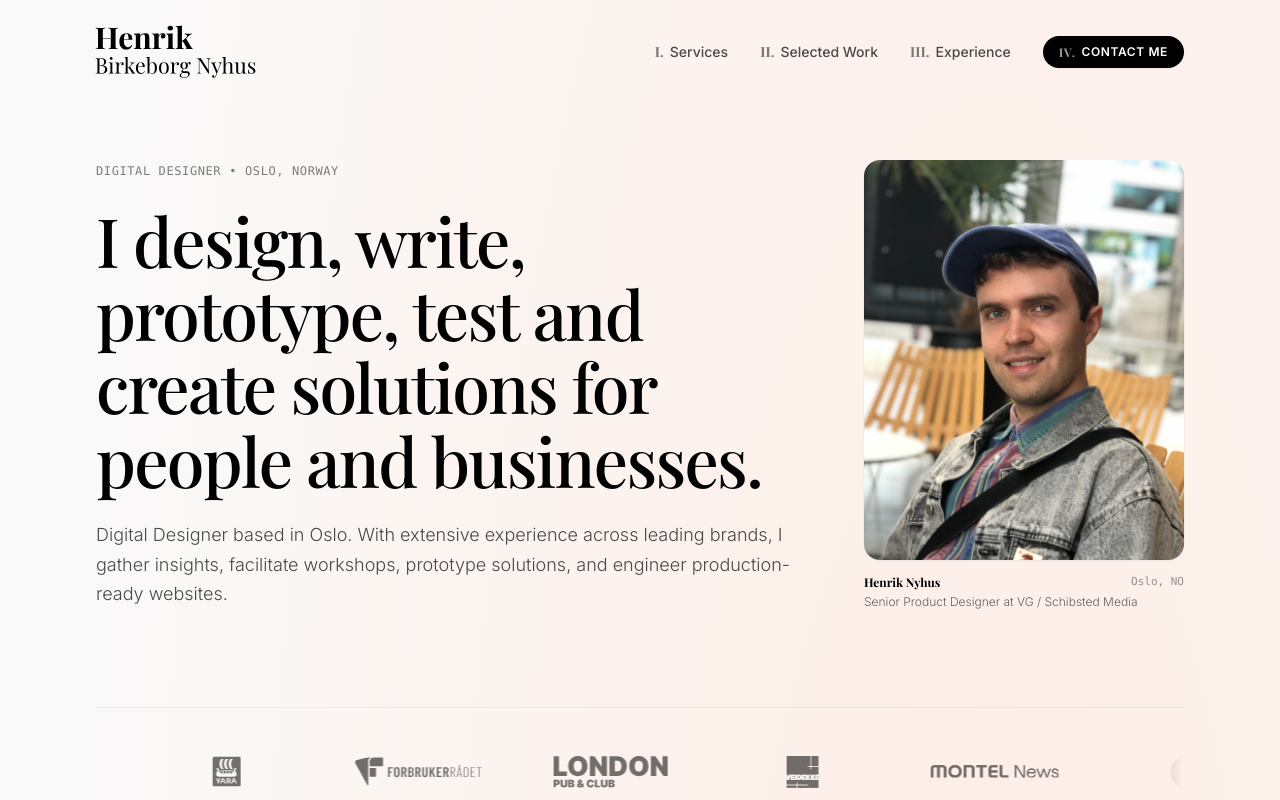
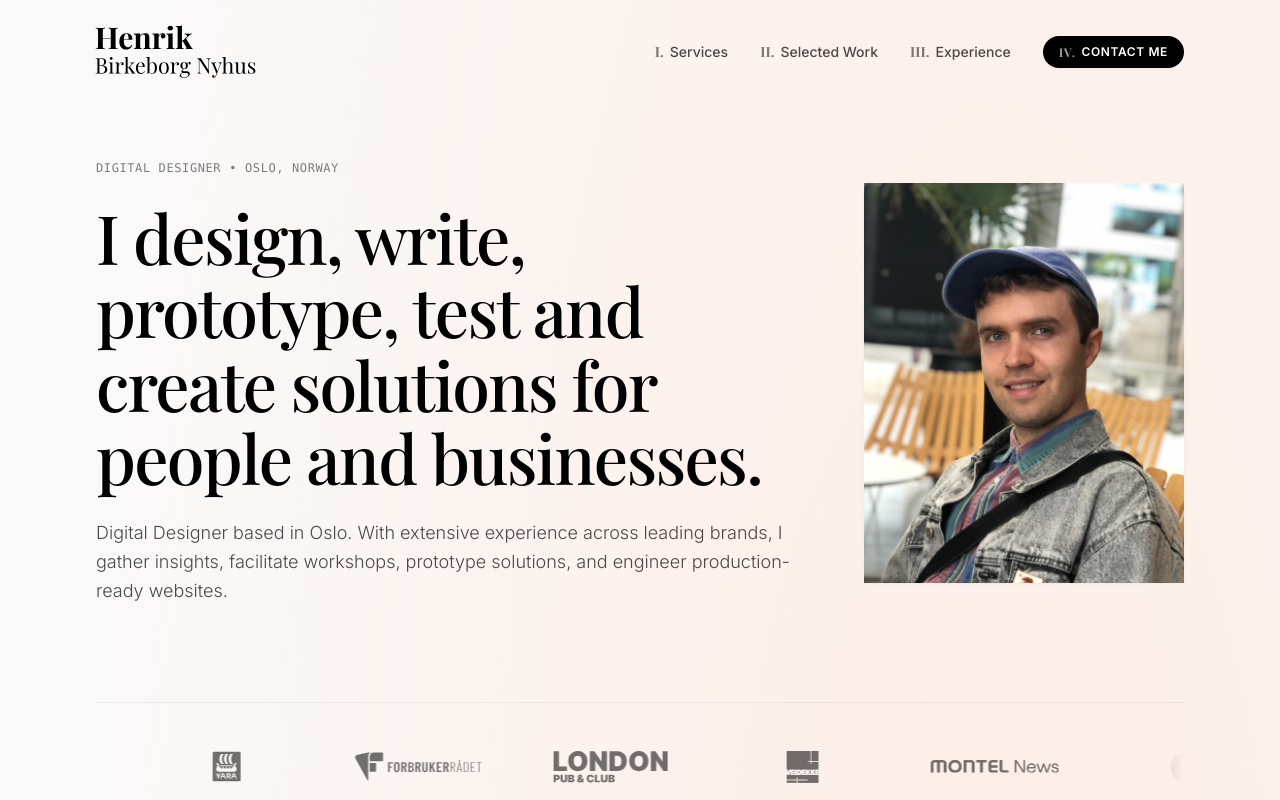
Before and after one commit to henrik-nb/henriknyhus-portfolio, a Next.js app: page / in a window 1280 px wide. Shown: the top 800 px of the page. Built offline with nearby package versions, Linux system fonts and the light colour scheme; a web font is replaced by a local one.

Commit message:
Remove photo caption text and remove rounded corners from portrait

```diff
--- a/src/components/Hero.tsx
+++ b/src/components/Hero.tsx
@@ -29,7 +29,7 @@ export function Hero() {
 
               {/* Mobile-only prominent portrait alongside the ingress */}
               <div className="lg:hidden shrink-0">
-                <div className="relative w-28 h-36 sm:w-36 sm:h-44 rounded-2xl overflow-hidden bg-neutral-200/60 shadow-xs border border-black/[0.06]">
+                <div className="relative w-28 h-36 sm:w-36 sm:h-44 overflow-hidden bg-neutral-200/60 shadow-xs border border-black/[0.06]">
                   <Image
                     src={HERO_DATA.avatar}
                     alt={HERO_DATA.name}
@@ -46,7 +46,7 @@ export function Hero() {
           {/* Desktop Studio Portrait (hidden on mobile, visible on lg) */}
           <div className="hidden lg:flex lg:col-span-4 flex-col items-end">
             <div className="w-full max-w-[320px]">
-              <div className="relative aspect-[4/5] w-full rounded-2xl overflow-hidden bg-neutral-200/60 shadow-xs">
+              <div className="relative aspect-[4/5] w-full overflow-hidden bg-neutral-200/60 shadow-xs">
                 <Image
                   src={HERO_DATA.avatar}
                   alt={HERO_DATA.name}
@@ -55,19 +55,6 @@ export function Hero() {
                   priority
                   className="object-cover"
                 />
-              </div>
-
-              {/* Minimal caption directly underneath */}
-              <div className="w-full pt-3.5 space-y-1">
-                <div className="flex items-center justify-between text-xs font-serif font-bold text-black">
-                  <span>{HERO_DATA.name}</span>
-                  <span className="font-mono font-normal text-[11px] text-black/40">
-                    Oslo, NO
-                  </span>
-                </div>
-                <p className="text-xs text-black/60 font-light leading-snug">
-                  {HERO_DATA.currentRole}
-                </p>
               </div>
             </div>
           </div>
```
